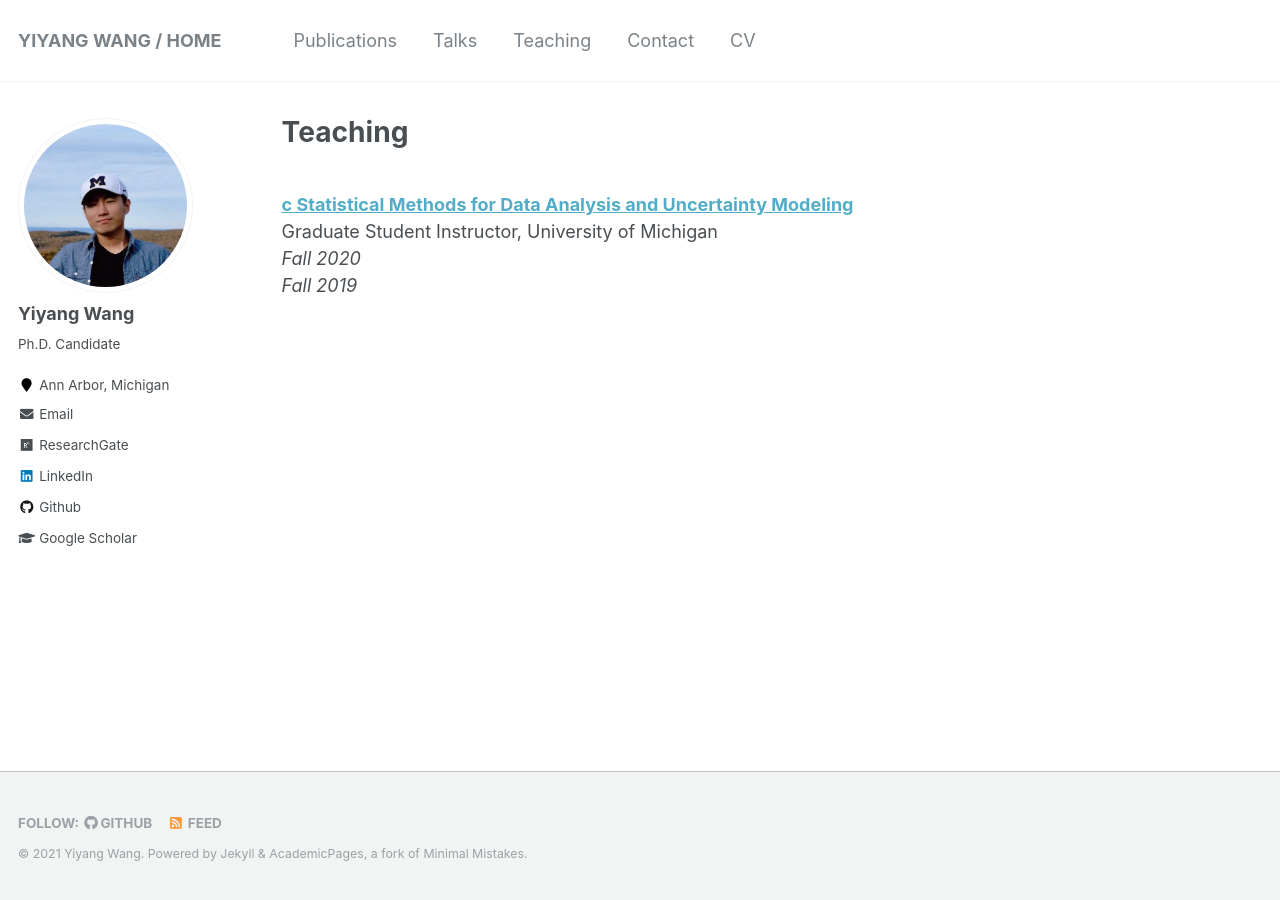
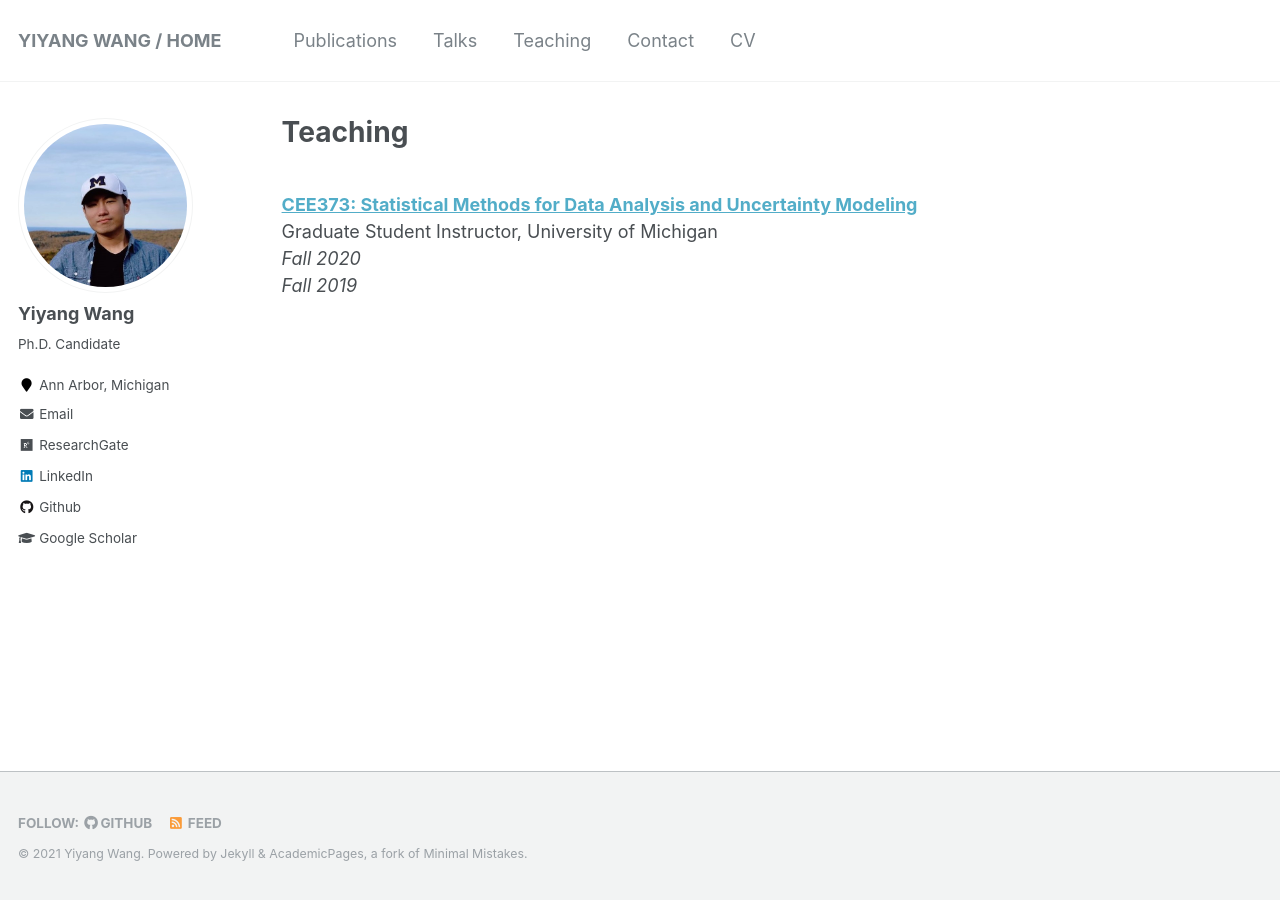
Before and after one commit to yiyangwan/yiyangwan.github.io, a Jekyll site: the page built from _pages/teaching.md, in a window 1280 px wide. Built offline with Jekyll 4.4.1, drawn with Linux system fonts in a browser that asks for light colours.

Commit message:
Update teaching.md

```diff
--- a/_pages/teaching.md
+++ b/_pages/teaching.md
@@ -4,7 +4,7 @@ title: "Teaching"
 permalink: /teaching/
 author_profile: true
 ---
-<br><b>[c Statistical Methods for Data Analysis and Uncertainty Modeling](https://yiyang920.github.io/teaching/CEE373)</b><br>
+<br><b>[CEE373: Statistical Methods for Data Analysis and Uncertainty Modeling](https://yiyang920.github.io/teaching/CEE373)</b><br>
 Graduate Student Instructor, University of Michigan
 <br><i>Fall 2020</i>
 <br><i>Fall 2019</i>
```
